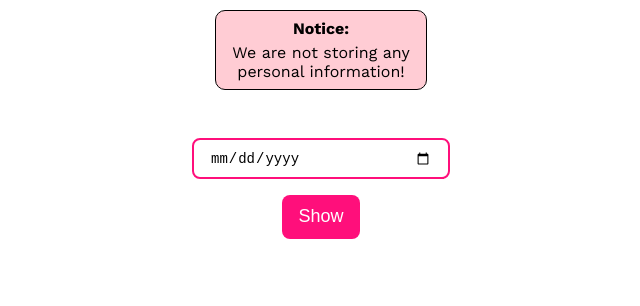
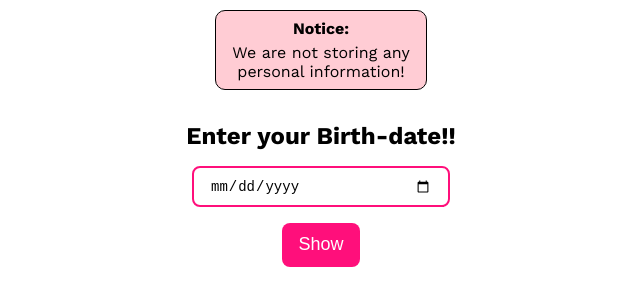
Before and after one commit to shristabaruah/Birhday-Palindrome, a plain HTML site: page index.html in a window 1280 px wide. Shown: the part 172-478 px from the top of the page, without its empty margins (319-959 px from the left). Drawn offline with nearby package versions, Linux system fonts and the light colour scheme.

```diff
--- a/index.html
+++ b/index.html
@@ -10,8 +10,8 @@
 <body>
     <main>
     <h1>Palindrome Birthday!!</h1>
-    <div id="notice-div"> <div style="font-weight: bold; margin: 0; padding-bottom: 5px;">Notice:</div> We are not storing any personal information!</div>
-
+   <div id="notice-div"> <div style="font-weight: bold; margin: 0; padding-bottom: 5px;">Notice:</div> We are not storing any personal information!</div>
+   <h2>Enter your Birth-date!!</h2>
     <label id="label"></label>
     <input type="date" id="date"/>
     <button id="btn">Show</button>
```
